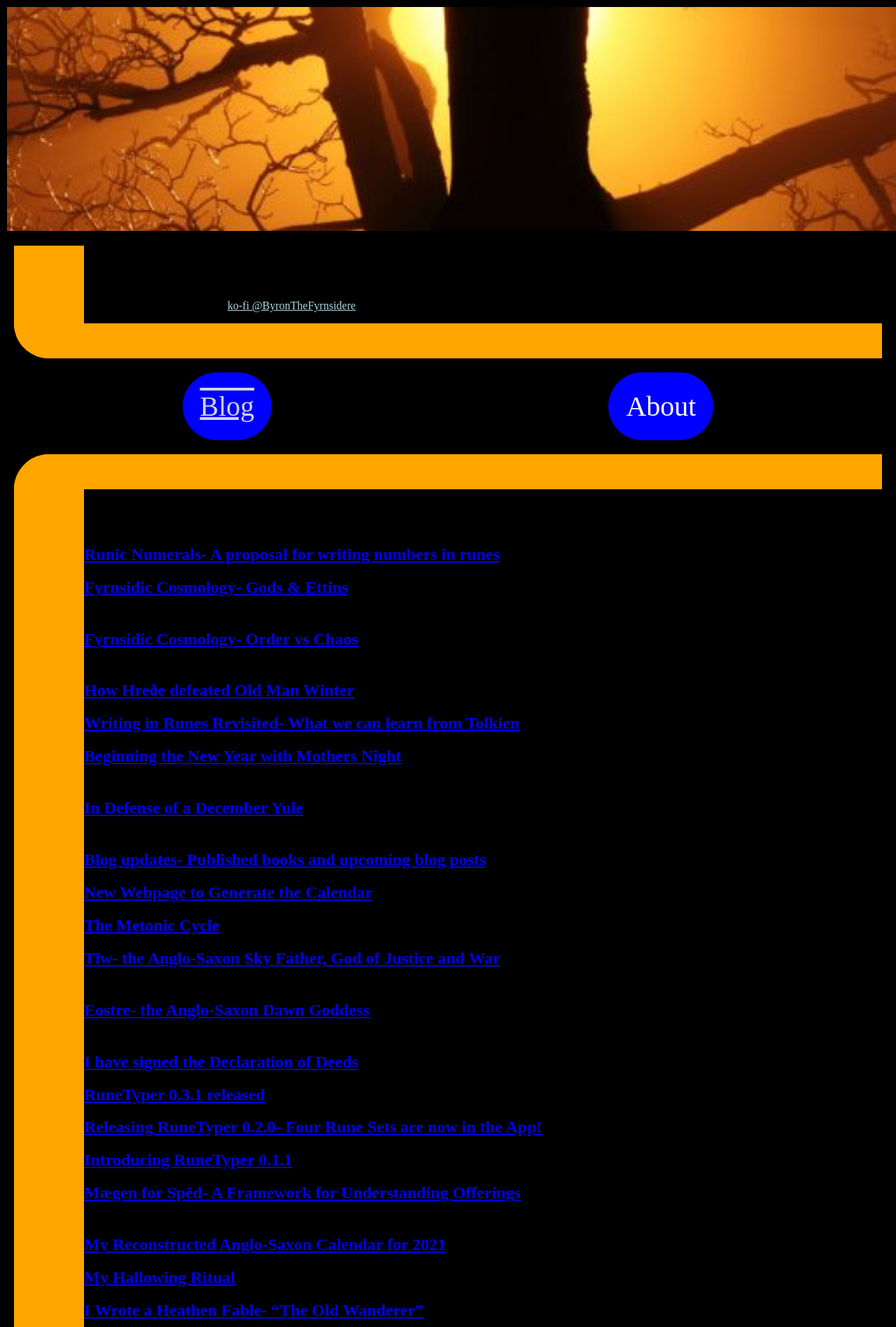
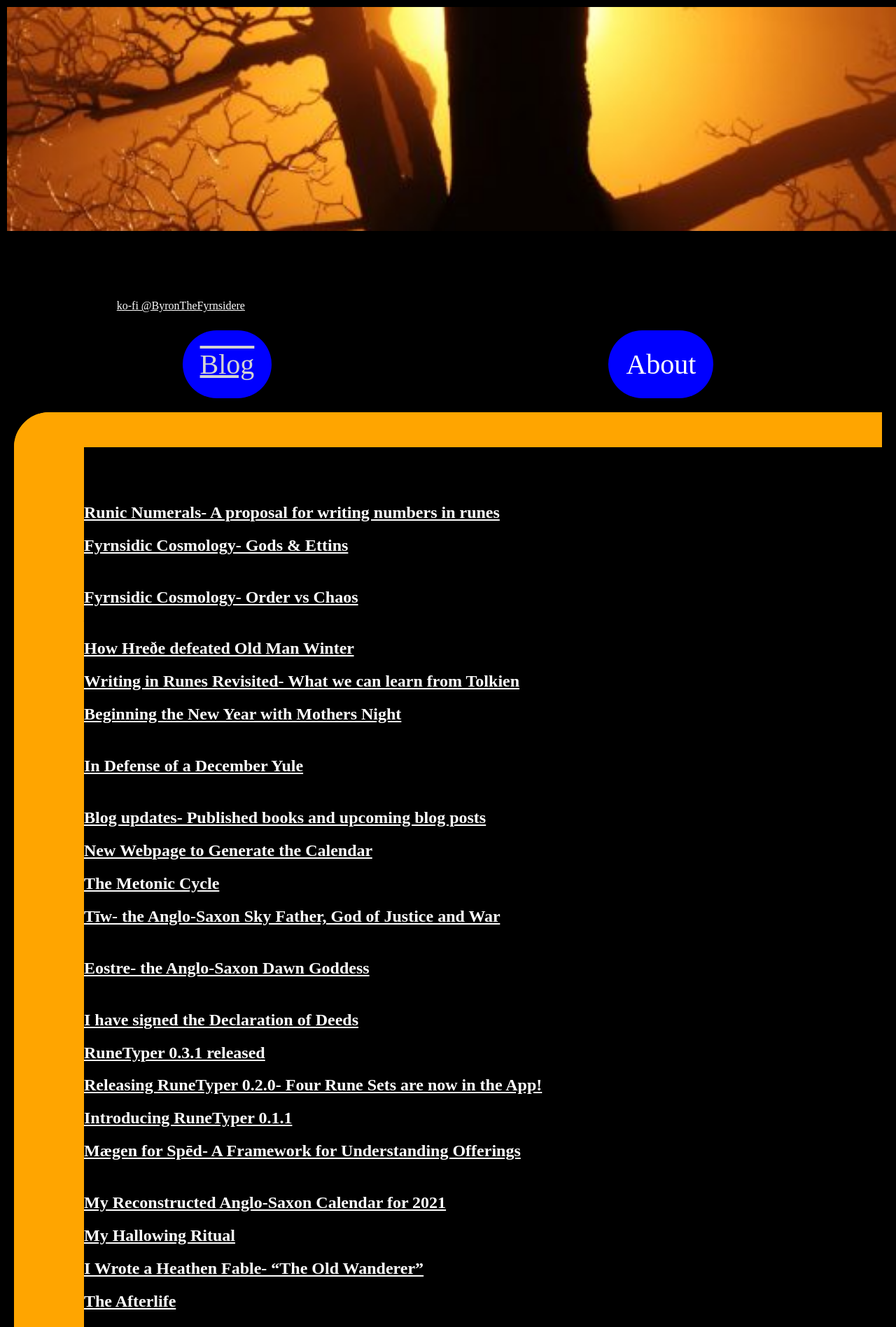
Before and after one commit to byronpendason/byronpendason.github.io, a Jekyll site: the page built from index.md, in a window 1280 px wide. Shown: the top 1896 px of the page at 70% size. Built offline with Jekyll 4.4.1, drawn with Linux system fonts in a browser that asks for light colours; our own code applies the rules of GitHub Pages for plain Markdown files; comment, search, counter and statistics services are not loaded.

Commit message:
Update default.html

```diff
--- a/_layouts/default.html
+++ b/_layouts/default.html
@@ -31,10 +31,11 @@
         padding: 5px;
       }
       #header-text a {
-        color: lightblue;
+        color: white;
       }
       #header-text {
         margin: 10px;
+        color: darkyellow
         border-style: none none solid solid;
         border-width: 0px 0px 50px 100px;
         border-color: orange;
@@ -71,10 +72,14 @@
       #content {
         margin: 10px;
         padding: 0px;
+        color: darkyellow;
         border-radius: 50px 0px 0px 0px;
         border-style: solid none none solid;
         border-width: 50px 0px 0px 100px;
         border-color: orange;
+      }
+      #content a {
+        color: white;
       }
       p + p {
         margin-top: 1.25em;
```
